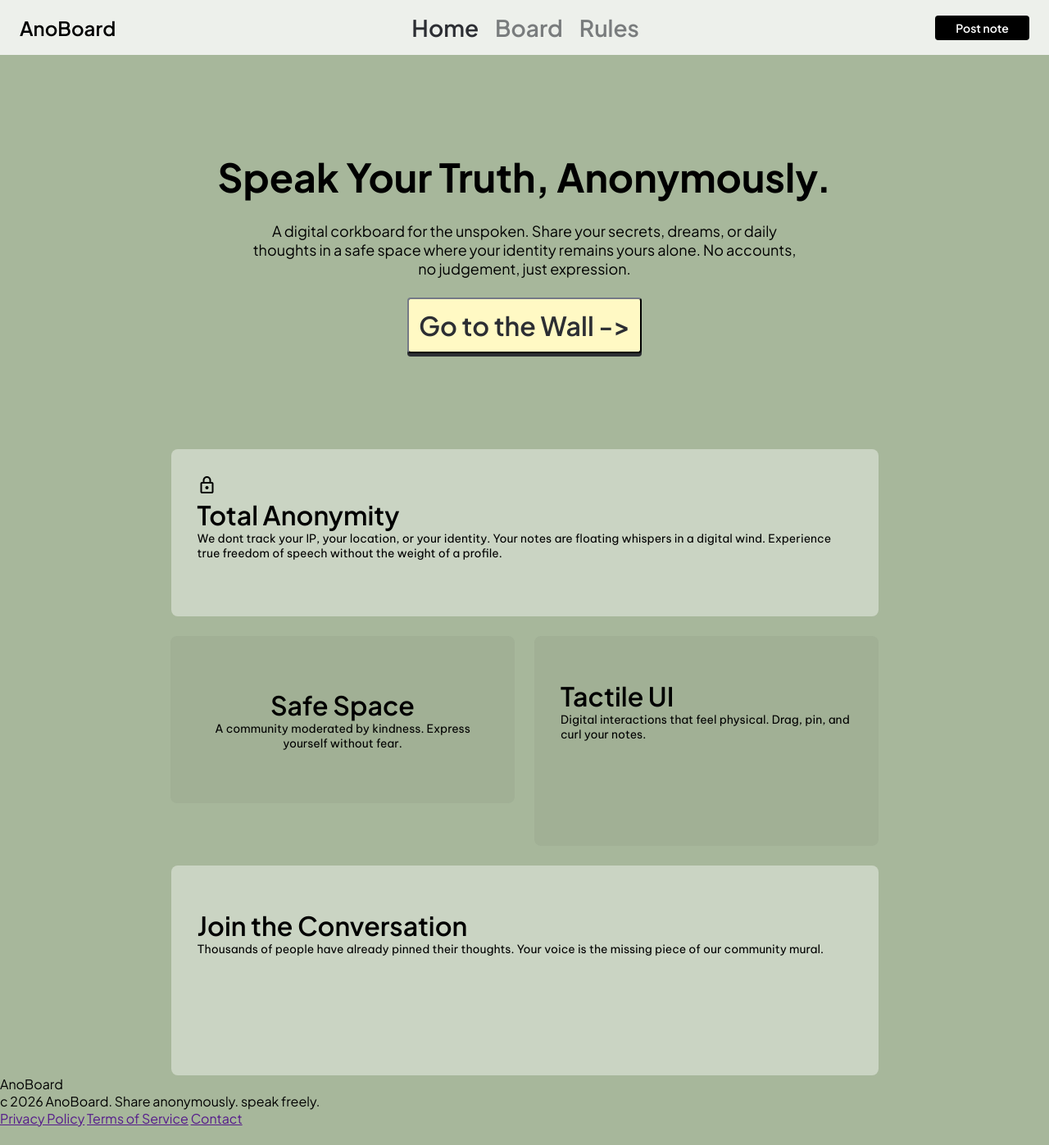
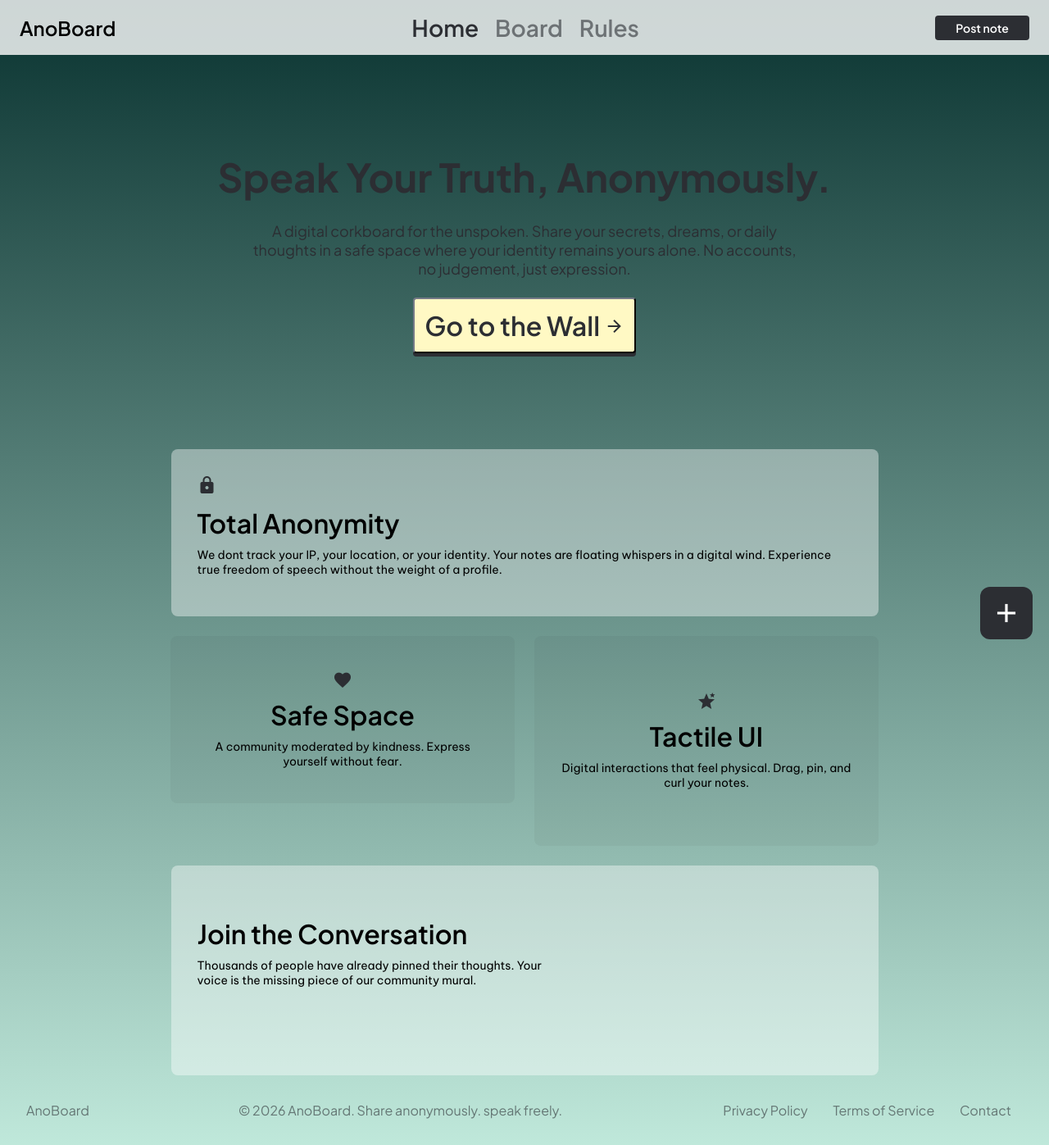
Before and after one commit to peanutbutterchicken/anoboard, a PHP site: page / in a window 1280 px wide. Shown: the whole page at 82% size. Before the commit the page ends 1375 px from the top, so only its background shows below. Run offline with PHP 8.4, Linux system fonts and the light colour scheme.

Commit message:
Home page

```diff
--- a/app/view/components/footer.php
+++ b/app/view/components/footer.php
@@ -1,9 +1,11 @@
     </body>
     <footer>
         <p class="footer__web-title">AnoBoard</p>
-        <p class="footer__web-info">c 2026 AnoBoard. Share anonymously. speak freely.</p>
-        <a href="">Privacy Policy</a>
-        <a href="">Terms of Service</a>
-        <a href="">Contact</a>
+        <p class="footer__web-info">&copy 2026 AnoBoard. Share anonymously. speak freely.</p>
+        <nav class="container__links">
+            <a href="">Privacy Policy</a>
+            <a href="">Terms of Service</a>
+            <a href="">Contact</a>
+        </nav>
     </footer>
 </html>
--- a/app/view/components/header.php
+++ b/app/view/components/header.php
@@ -4,6 +4,7 @@
         <meta name="viewport" width="device-width, initial-scale=1.0">
         <title>AnoBoard - Home</title>
         <link rel="stylesheet" href="./css/top-nav.css">
+        <link rel="stylesheet" href="./css/footer.css">
         <link rel="stylesheet" href="./css/home.css">
 
         <link rel="stylesheet" href="https://fonts.googleapis.com/css2?family=Material+Symbols+Outlined:opsz,wght,FILL,GRAD@20..48,100..700,0..1,-50..200" />
--- a/app/view/pages/home.php
+++ b/app/view/pages/home.php
@@ -1,4 +1,7 @@
 <?php require_once __DIR__ . '/../components/header.php'; ?>
+<div class="floating-button">
+    <span class="material-symbols-outlined icon-add">add</span>
+</div>
 <div class="container__banner">
     <h1>Speak Your Truth, Anonymously.</h1>
     <p>
@@ -7,12 +10,12 @@
         accounts, no judgement,
         just expression.
     </p>
-    <button>Go to the Wall ->   </button>
+    <button>Go to the Wall <span class="material-symbols-outlined icon-forward_arrow">arrow_forward</span> </button>
 </div>
 <!-- image dito -->
 <div class="info__about">
     <div class="box anonymity">
-        <span class="material-symbols-outlined" aria-hidden=true >lock</span>
+        <span class="material-symbols-outlined icon-lock" aria-hidden=true >lock</span>
         <h1>Total Anonymity</h1>
         <p>
             We dont track your IP, your location, or your identity. Your notes are floating whispers
@@ -20,6 +23,7 @@
         </p>
     </div>
     <div class="box safespace">
+        <span class="material-symbols-outlined icon-favorite">favorite</span>
         <img src="" alt="">
         <h1>Safe Space</h1>
         <p>
@@ -27,7 +31,7 @@
         </p>
     </div>
     <div class="box tactileui">
-        <img src="" alt="">
+    <span class="material-symbols-outlined">stars_2</span>
         <h1>Tactile UI</h1>
         <p>
             Digital interactions that feel physical. Drag, pin, and curl your notes.
--- /dev/null
+++ b/public/css/footer.css
@@ -0,0 +1,21 @@
+footer {
+    display: flex;
+    flex-direction: row ;
+    justify-content: space-between;
+
+    margin: 32px 32px;
+    color: #2C2E3399;
+}
+
+.container__links {
+
+}
+.container__links a{
+    margin: 0 14px;
+    text-decoration: none;
+    color: #2C2E3399;
+}
+.container__links a:hover{
+    color: black;
+    transition: 0.5s;
+}
--- a/public/css/home.css
+++ b/public/css/home.css
@@ -12,11 +12,14 @@
 }
 .container__banner h1 {
     font-size: 48px;
+    color: #2C2E33;
 }
 .container__banner p {
     font-size: 18px;
     text-align: center;
     margin: 24px 110px;
+
+    color: #2C2E33;
 }
 .container__banner button {
     font-size: 32px;
@@ -42,6 +45,7 @@
 .info__about h1 {
     font-size: 32px;
     font-weight: 600;
+    margin: 10px 0;
 }
 .info__about p {
     font-size: 14px;
@@ -55,10 +59,15 @@
 }
 
 .material-symbols-outlined {
-    font-variation-settings:
-        'FILL', 1
-    ;
+  font-variation-settings:
+  'FILL' 1,
+  'wght' 400,
+  'GRAD' 0,
+  'opsz' 24;
+  color: #2C2E33;
 }
+
+
 /* why wont the lock icon get filled??? sakit na ng leeg ko */
 .anonymity {
     width: 863px;
@@ -86,7 +95,15 @@
     width: 420px;
     height: 256px;
 
+    display: flex;
+    flex-direction: column;
+    align-items: center;
+    justify-content: center;
+
     background-color: #2C2E330D ;
+}
+.tactileui p {
+    text-align: center;
 }
 
 .jointheconversation {
@@ -95,8 +112,40 @@
 
     background-color: #FFFFFF66;
 }
+.jointheconversation p {
+    width: 448px;
+}
 
 /* temporary bg-color */
 body {
-    background-color: #A7B79B;
+    background: hsla(160, 47%, 83%, 1);
+    background: linear-gradient(90deg, hsla(160, 47%, 83%, 1) 0%, hsla(176, 68%, 12%, 1) 100%);
+    background: -moz-linear-gradient(90deg, hsla(160, 47%, 83%, 1) 0%, hsla(176, 68%, 12%, 1) 100%);
+    background: -webkit-linear-gradient(90deg, hsla(160, 47%, 83%, 1) 0%, hsla(176, 68%, 12%, 1) 100%);
+    filter: progid: DXImageTransform.Microsoft.gradient( startColorstr="#BFE8DA", endColorstr="#0A3431", GradientType=1 );
 }
+
+/* floating button */
+.floating-button {
+    display: flex;
+    align-items: center;
+    justify-content: center;
+
+    position: fixed;
+    bottom: 20px;
+    right: 20px;
+    z-index: 99;
+
+    width: 64px;
+    height: 64px;
+    background-color: #2C2E33;
+    border-radius: 12px;
+
+    user-select: none;
+    cursor: pointer;
+}
+
+.floating-button .icon-add {
+    color: #FFFFFF;
+    font-size: 38px;
+}
--- a/public/css/top-nav.css
+++ b/public/css/top-nav.css
@@ -21,6 +21,8 @@
 .logo__title {
     font-size: 24px;
     font-weight:600;
+    user-select: none;
+    cursor: pointer;
 }
 .top-nav__list {
     display: flex;
@@ -50,7 +52,7 @@
 .top-nav button {
     width: 115px;
     height: 30px;
-    background-color: black;
+    background-color: #2C2E33 ;
     color: white;
     border-radius: 4px;
     border-style: none;
```
